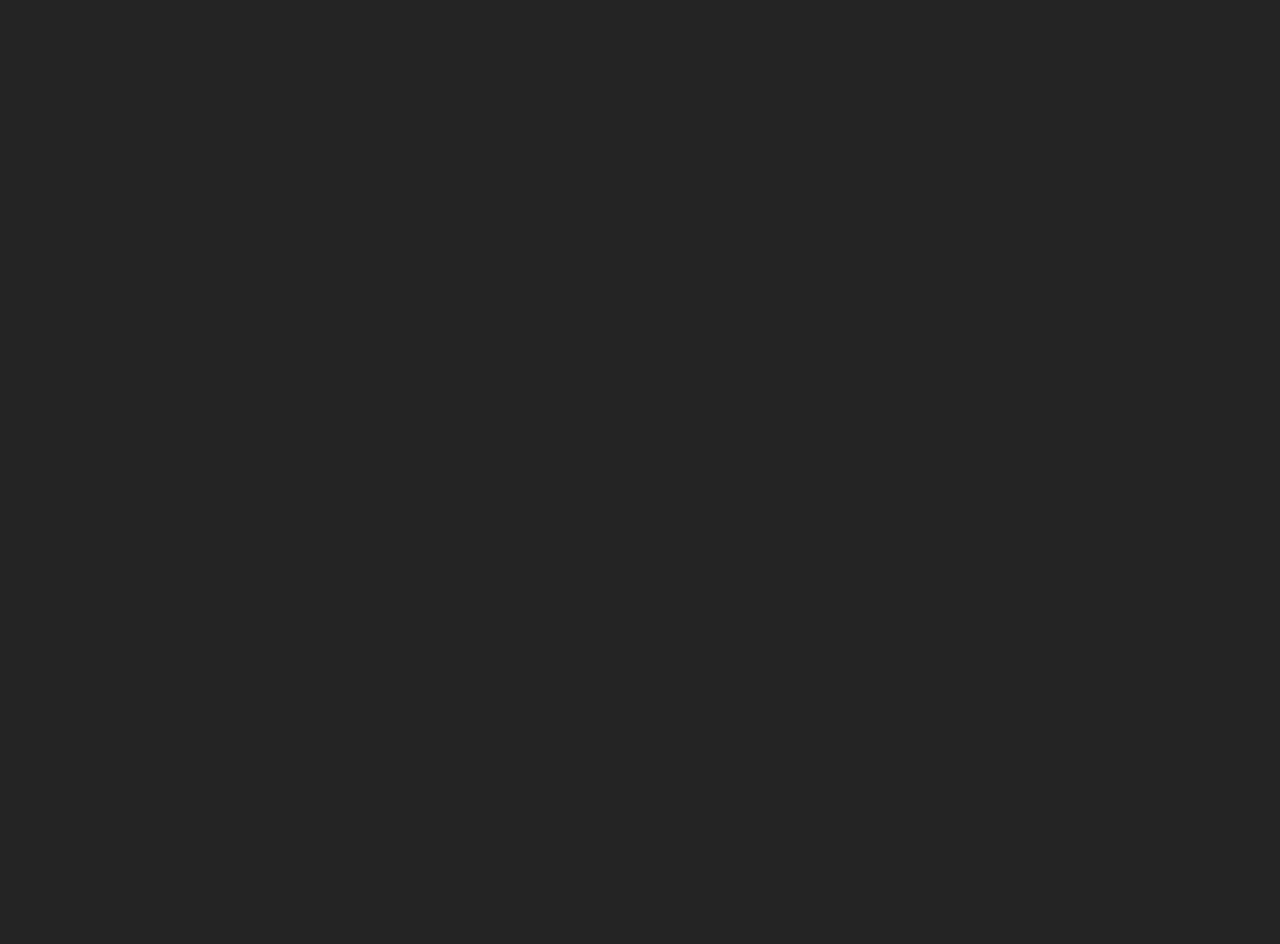
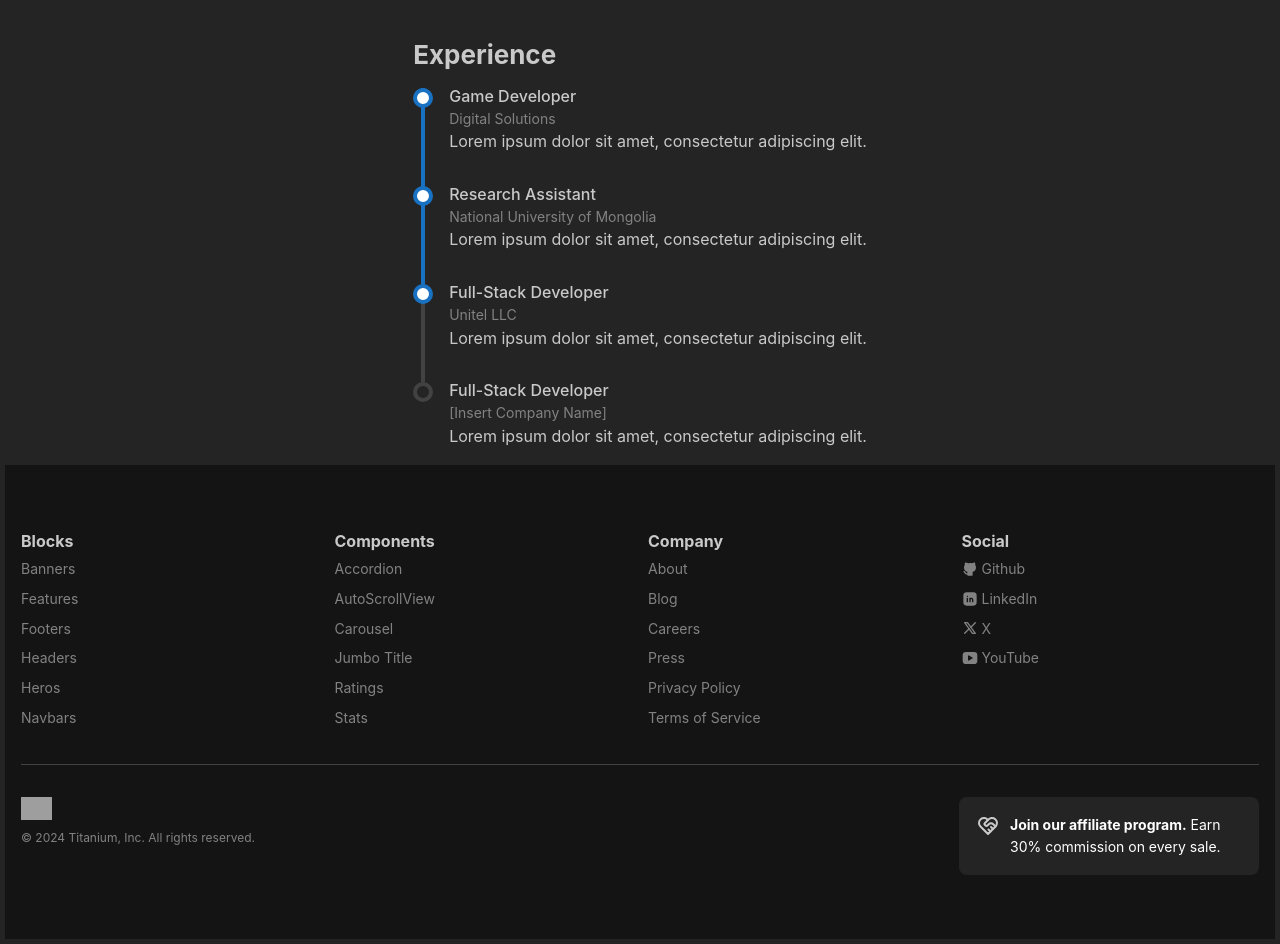
Before and after one commit to khosbilegt/portfolio-web, a React (Vite) app: page / in a window 1280 px wide. Shown: the part 780-1724 px from the top of the page. Before the commit the page ends 800 px from the top, so only its background shows below. Built offline with nearby package versions, Linux system fonts and the light colour scheme; grey boxes are pictures that could not be loaded.

Commit message:
added footer

```diff
--- a/src/app/Layout.tsx
+++ b/src/app/Layout.tsx
@@ -1,4 +1,5 @@
 import { Stack } from "@mantine/core";
+import { Footer } from "../components/Footer";
 import Header from "../components/Header";
 
 function Layout({ children }: { children: React.ReactNode }) {
@@ -6,6 +7,7 @@ function Layout({ children }: { children: React.ReactNode }) {
     <Stack w={"100vw"} justify="start" mt={0} style={{ padding: "5px" }}>
       <Header />
       {children}
+      <Footer />
     </Stack>
   );
 }
--- /dev/null
+++ b/src/components/Footer.module.css
@@ -0,0 +1,8 @@
+.container {
+  background-color: light-dark(var(--mantine-color-gray-0), var(--mantine-color-dark-9));
+  border-top: 1px solid light-dark(var(--mantine-color-gray-2), var(--mantine-color-dark-7));
+}
+
+.link:hover {
+  color: light-dark(var(--mantine-color-black), var(--mantine-color-white)) !important;
+}
--- /dev/null
+++ b/src/components/Footer.tsx
@@ -0,0 +1,187 @@
+"use client";
+
+import {
+  Alert,
+  Anchor,
+  Box,
+  Container,
+  Divider,
+  Flex,
+  Grid,
+  Image,
+  Text,
+} from "@mantine/core";
+import {
+  IconBrandGithubFilled,
+  IconBrandLinkedinFilled,
+  IconBrandX,
+  IconBrandYoutubeFilled,
+  IconHeartHandshake,
+} from "@tabler/icons-react";
+import type { ReactNode } from "react";
+import classes from "./Footer.module.css";
+
+type LinkItem = {
+  title: ReactNode;
+  href: string;
+};
+
+type LinkGroupItem = {
+  title: string;
+  links: LinkItem[];
+};
+
+const LinkGroup = ({ title, links }: LinkGroupItem) => (
+  <Box>
+    <Text fw="bold">{title}</Text>
+    {links.map((link) => (
+      <Anchor
+        c="dimmed"
+        className={classes.link}
+        display="block"
+        fz="sm"
+        href={link.href}
+        key={link.href}
+        py={4}
+        underline="never"
+      >
+        {link.title}
+      </Anchor>
+    ))}
+  </Box>
+);
+
+export const Footer = () => (
+  <Container component="footer" className={classes.container} fluid w={"100%"}>
+    <Container
+      size="xl"
+      px={0}
+      py={{
+        base: "xl",
+        sm: "calc(var(--mantine-spacing-xl) * 2)",
+      }}
+    >
+      <Grid>
+        <Grid.Col span={{ base: 6, md: 3 }}>
+          <LinkGroup
+            title="Blocks"
+            links={[
+              { title: "Banners", href: "#" },
+              { title: "Features", href: "#" },
+              { title: "Footers", href: "#" },
+              { title: "Headers", href: "#" },
+              { title: "Heros", href: "#" },
+              { title: "Navbars", href: "#" },
+            ]}
+          />
+        </Grid.Col>
+        <Grid.Col span={{ base: 6, md: 3 }}>
+          <LinkGroup
+            title="Components"
+            links={[
+              { title: "Accordion", href: "#" },
+              { title: "AutoScrollView", href: "#" },
+              { title: "Carousel", href: "#" },
+              { title: "Jumbo Title", href: "#" },
+              { title: "Ratings", href: "#" },
+              { title: "Stats", href: "#" },
+            ]}
+          />
+        </Grid.Col>
+        <Grid.Col span={{ base: 6, md: 3 }}>
+          <LinkGroup
+            title="Company"
+            links={[
+              { title: "About", href: "#" },
+              { title: "Blog", href: "#" },
+              { title: "Careers", href: "#" },
+              { title: "Press", href: "#" },
+              { title: "Privacy Policy", href: "#" },
+              { title: "Terms of Service", href: "#" },
+            ]}
+          />
+        </Grid.Col>
+        <Grid.Col span={{ base: 6, md: 3 }}>
+          <LinkGroup
+            title="Social"
+            links={[
+              {
+                title: (
+                  <Flex align="center" gap={4}>
+                    <IconBrandGithubFilled size={16} /> Github
+                  </Flex>
+                ),
+                href: "#",
+              },
+              {
+                title: (
+                  <Flex align="center" gap={4}>
+                    <IconBrandLinkedinFilled size={16} /> LinkedIn
+                  </Flex>
+                ),
+                href: "#",
+              },
+              {
+                title: (
+                  <Flex align="center" gap={4}>
+                    <IconBrandX size={16} /> X
+                  </Flex>
+                ),
+                href: "#",
+              },
+              {
+                title: (
+                  <Flex align="center" gap={4}>
+                    <IconBrandYoutubeFilled size={16} /> YouTube
+                  </Flex>
+                ),
+                href: "#",
+              },
+            ]}
+          />
+        </Grid.Col>
+      </Grid>
+      <Divider my="xl" />
+      <Flex justify={{ sm: "space-between" }} wrap="wrap" gap="xl">
+        <Box maw={{ sm: 300 }}>
+          <Flex align="center">
+            <Image
+              component={"img"}
+              src="/logo-light.png"
+              width={138}
+              height={23}
+              alt="Titanium"
+              darkHidden
+            />
+            <Image
+              component={"img"}
+              src="/logo-dark.png"
+              width={138}
+              height={23}
+              alt="Titanium"
+              lightHidden
+            />
+          </Flex>
+          <Text mt="xs" size="xs" c="dimmed">
+            © 2024 Titanium, Inc. All rights reserved.
+          </Text>
+        </Box>
+        <Anchor component={"a"} href="#" maw={{ sm: 300 }} underline="never">
+          <Alert bg="var(--mantine-color-body)" radius="md">
+            <Flex gap="xs">
+              <IconHeartHandshake
+                color="var(--mantine-color-text)"
+                size={24}
+                style={{ flexShrink: 0 }}
+              />
+              <Text fz="sm">
+                <strong>Join our affiliate program.</strong> Earn 30% commission
+                on every sale.
+              </Text>
+            </Flex>
+          </Alert>
+        </Anchor>
+      </Flex>
+    </Container>
+  </Container>
+);
--- /dev/null
+++ b/src/features/home/components/Experience.tsx
@@ -0,0 +1,52 @@
+import { Stack, Timeline, Title, Text } from "@mantine/core";
+
+const experiences = [
+  {
+    title: "Game Developer",
+    company: "Digital Solutions",
+    start_date: "2022-06-01",
+    end_date: "2022-11-01",
+    description: "Lorem ipsum dolor sit amet, consectetur adipiscing elit.",
+  },
+  {
+    title: "Research Assistant",
+    company: "National University of Mongolia",
+    start_date: "2021-09-01",
+    end_date: "2023-06-01",
+    description: "Lorem ipsum dolor sit amet, consectetur adipiscing elit.",
+  },
+  {
+    title: "Full-Stack Developer",
+    company: "Unitel LLC",
+    start_date: "2023-06-01",
+    end_date: "Present",
+    description: "Lorem ipsum dolor sit amet, consectetur adipiscing elit.",
+  },
+  {
+    title: "Full-Stack Developer",
+    company: "[Insert Company Name]",
+    start_date: "Present",
+    end_date: "Future",
+    description: "Lorem ipsum dolor sit amet, consectetur adipiscing elit.",
+  },
+];
+
+function Experience() {
+  return (
+    <Stack>
+      <Title order={2}>Experience</Title>
+      <Timeline active={experiences?.length - 2}>
+        {experiences.map((experience) => (
+          <Timeline.Item key={experience.company} title={experience.title}>
+            <Text c="dimmed" size="sm">
+              {experience.company}
+            </Text>
+            <Text>{experience.description}</Text>
+          </Timeline.Item>
+        ))}
+      </Timeline>
+    </Stack>
+  );
+}
+
+export default Experience;
--- a/src/features/home/components/Hero.tsx
+++ b/src/features/home/components/Hero.tsx
@@ -6,7 +6,7 @@ import classes from "./Hero.module.css";
 export const Hero = () => (
   <Container
     bg="var(--mantine-color-body)"
-    h={"80vh"}
+    h={"90vh"}
     px={0}
     py={{
       base: "calc(var(--mantine-spacing-lg) * 4)",
--- a/src/features/home/pages/Home.tsx
+++ b/src/features/home/pages/Home.tsx
@@ -1,10 +1,14 @@
-import { Stack } from "@mantine/core";
+import { Flex, Stack } from "@mantine/core";
 import { Hero } from "../components/Hero";
+import Experience from "../components/Experience";
 
 function Home() {
   return (
     <Stack>
       <Hero />
+      <Flex justify={"center"}>
+        <Experience />
+      </Flex>
     </Stack>
   );
 }
```
